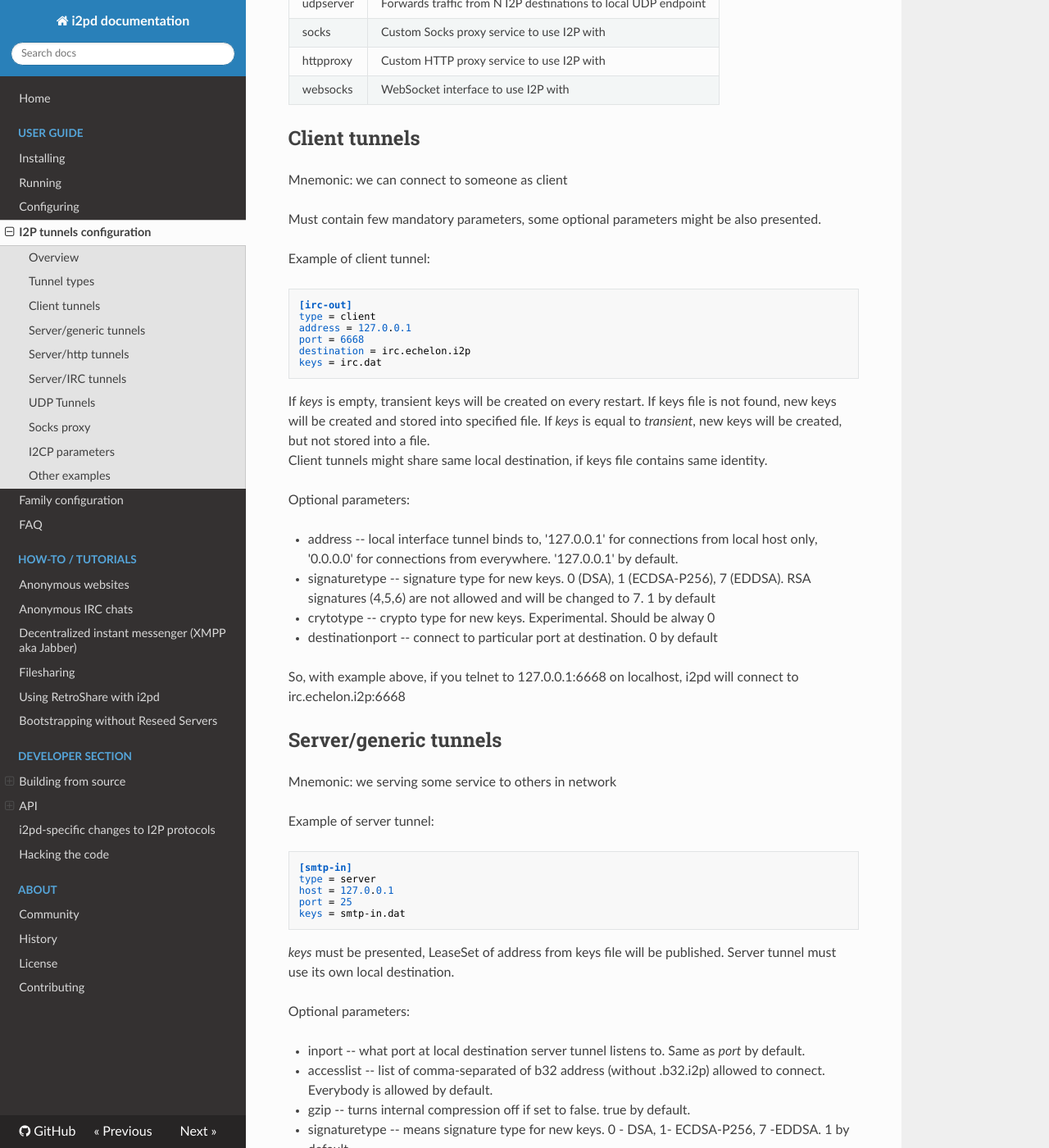
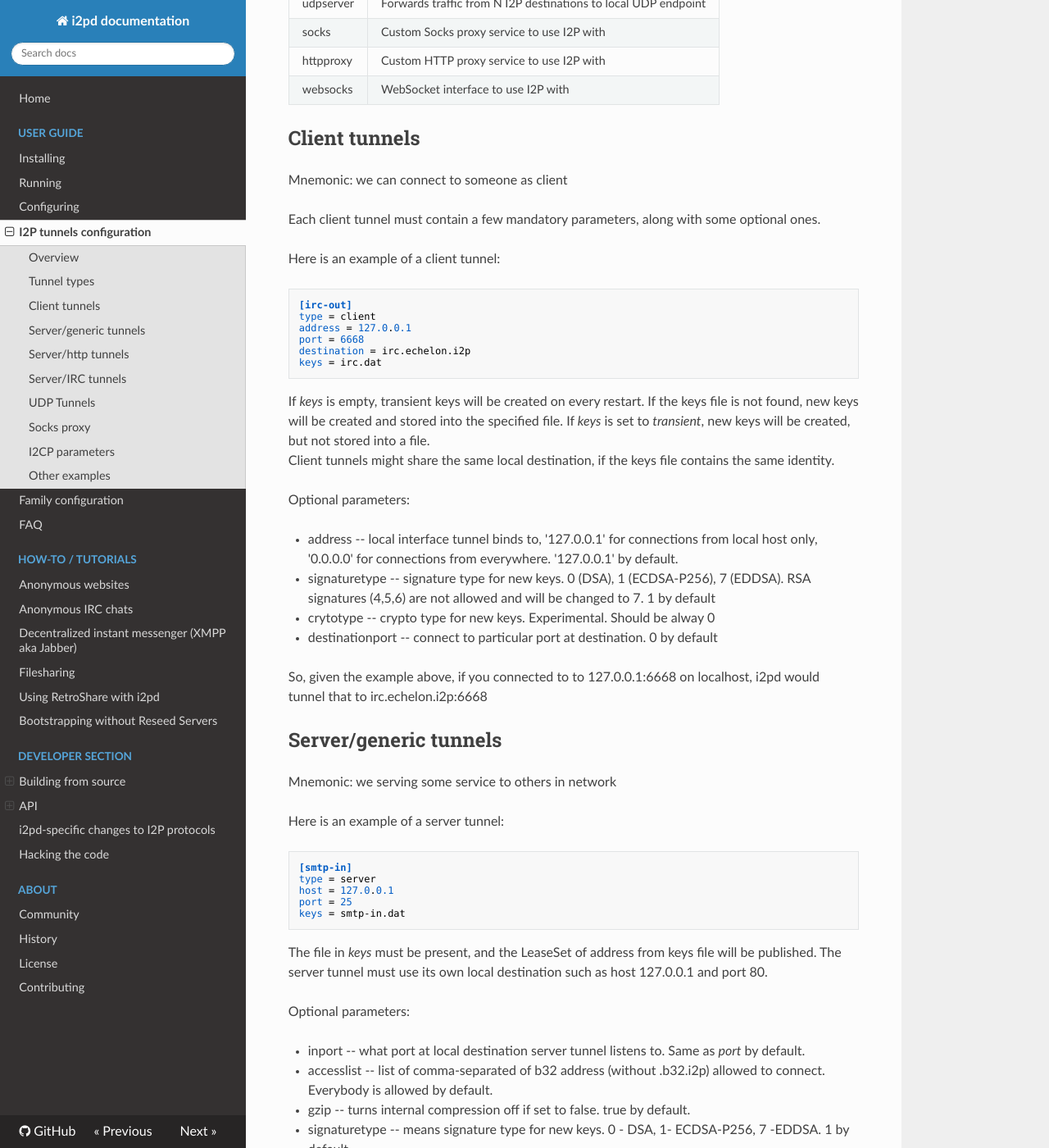
Before and after one commit to PurpleI2P/i2pd_docs_en, an MkDocs documentation site: the page built from docs/user-guide/tunnels.md, in a window 1280 px wide and 1400 px high, scrolled down 713 px. Shown: the whole window at 82% size. Built offline with MkDocs 1.6.1, drawn with Linux system fonts in a browser that asks for light colours; nearby versions of some CDN libraries; old or Windows-style settings are respelled for this version of MkDocs; some of the changed text lies outside the part shown.

Commit message:
Fix grammar and and wording in user-guide.

```diff
--- a/docs/user-guide/tunnels.md
+++ b/docs/user-guide/tunnels.md
@@ -4,14 +4,15 @@ I2P tunnel configuration
 Overview
 --------
 
-tunnels.conf is designed to support multiple I2P tunnels. Must be located in ``~/.i2pd`` (per-user) or ``/var/lib/i2pd`` (system-wide).
+`tunnels.conf` is designed to support multiple I2P tunnels. The configuration file must be located in
+``~/.i2pd`` (per-user) or ``/var/lib/i2pd`` (system-wide).
 
-This file uses .ini file format. It consists of multiple sections with unique name each.
+This file uses the .ini file format. It consists of multiple sections each with a unique name.
 
 Tunnel types
 ------------
 
-Section type is specified by *type* parameter.
+Section type is specified by the *type* parameter.
 
 Available tunnel types:
 
@@ -33,9 +34,9 @@ Client tunnels
 
 Mnemonic: we can connect to someone as client
 
-Must contain few mandatory parameters, some optional parameters might be also presented.
+Each client tunnel must contain a few mandatory parameters, along with some optional ones.
 
-Example of client tunnel:
+Here is an example of a client tunnel:
 
     [irc-out]
     type = client
@@ -44,8 +45,9 @@ Example of client tunnel:
     destination = irc.echelon.i2p
     keys = irc.dat
 
-If *keys* is empty, transient keys will be created on every restart. If keys file is not found, new keys will be created and stored into specified file. If *keys* is equal to *transient*, new keys will be created, but not stored into a file.
-Client tunnels might share same local destination, if keys file contains same identity.
+If *keys* is empty, transient keys will be created on every restart. If the keys file is not found, new keys will be created and stored into the specified file.
+If *keys* is set to *transient*, new keys will be created, but not stored into a file.
+Client tunnels might share the same local destination, if the keys file contains the same identity.
 
 Optional parameters:
 
@@ -54,14 +56,14 @@ Optional parameters:
 * crytotype       -- crypto type for new keys. Experimental. Should be alway 0
 * destinationport -- connect to particular port at destination. 0 by default
 
-So, with example above, if you telnet to 127.0.0.1:6668 on localhost, i2pd will connect to irc.echelon.i2p:6668
+So, given the example above, if you connected to to 127.0.0.1:6668 on localhost, i2pd would tunnel that to irc.echelon.i2p:6668
 
 Server/generic tunnels
 ----------------------
 
 Mnemonic: we serving some service to others in network
 
-Example of server tunnel:
+Here is an example of a server tunnel:
 
     [smtp-in]
     type = server
@@ -69,7 +71,8 @@ Example of server tunnel:
     port = 25
     keys = smtp-in.dat
 
-*keys* must be presented, LeaseSet of address from keys file will be published. Server tunnel must use its own local destination.
+The file in *keys* must be present, and the LeaseSet of address from keys file will be published.
+The server tunnel must use its own local destination such as host 127.0.0.1 and port 80.
 
 Optional parameters:
 
@@ -83,10 +86,10 @@ Optional parameters:
 Server/http tunnels
 -------------------
 
-*http* tunnel works same way as server tunnel, but replace 'Host:' field in HTTP header to address provided in configuration.
-Also resolves it if necessary.
+*http* tunnels are configured just like regular server tunnels, except the the 'Host:' field
+must be assigned to the address provided in configuration. i2pd will also resolve it if necessary.
 
-Example of http tunnel:
+Here's an example of an http tunnel:
 
     [http-in]
     type = http
@@ -143,9 +146,9 @@ There are 2 types of UDP tunnels: `udpclient` and `udpserver`
 Socks proxy
 -----------
 
-Socks proxy interface can be defined in ``tunnels.conf``.
+The SOCKS proxy interface can be defined in ``tunnels.conf``.
 
-Example of Socks proxy:
+Here's an example of a Socks proxy:
 
     [alt-socks]
     type = socks
```
Also changed, not shown: other parts of docs/user-guide/tunnels.md (+1 -1 lines), docs/user-guide/configuration.md (+14 -12 lines), docs/user-guide/family.md (+12 -10 lines), docs/user-guide/run.md (+14 -10 lines).
